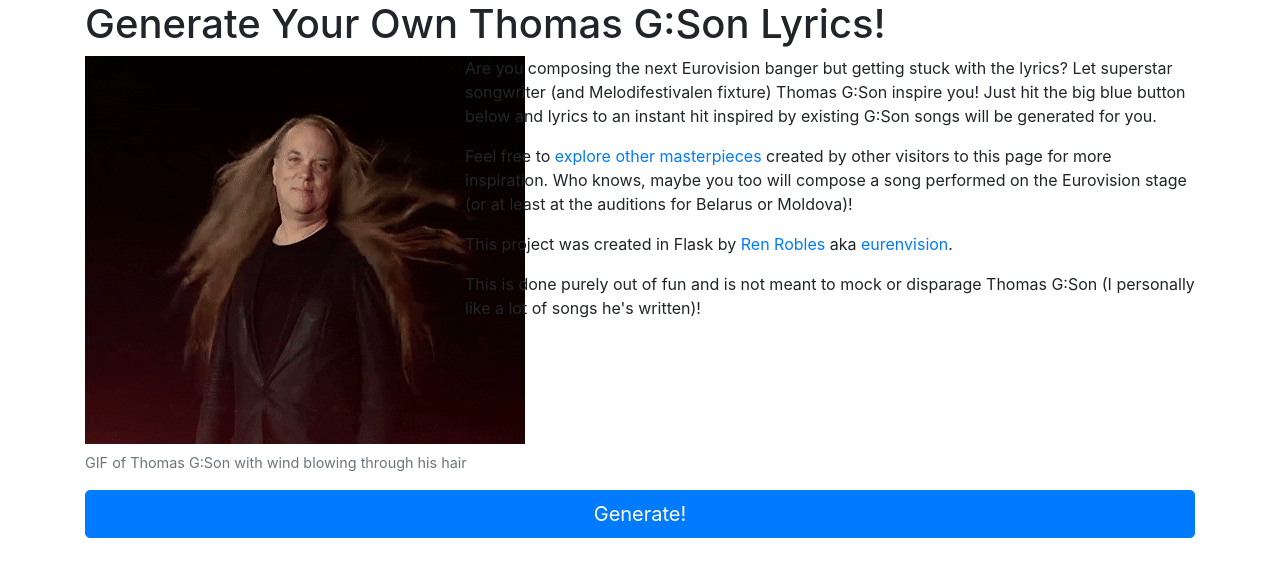
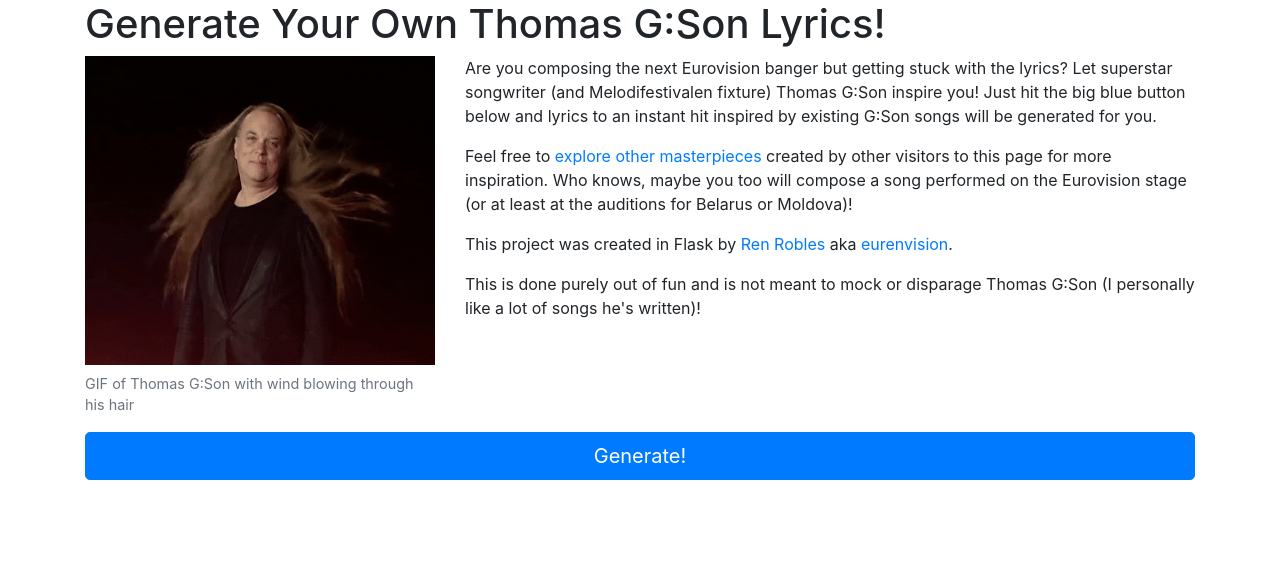
Before and after one commit to ren1982/gson-generator, a Flask app: page / in a window 1280 px wide. Shown: the part 56-633 px from the top of the page. Run offline with Flask 2, Linux system fonts and the light colour scheme; some libraries are stand-ins or nearby versions.

Commit message:
updated layout

```diff
--- a/templates/gson_generator/main.html
+++ b/templates/gson_generator/main.html
@@ -6,7 +6,7 @@
 <div class="row">
     <div class="col-4">
     <figure class="figure">
-        <img src="{{ url_for('static', filename='gson_hair.gif') }}" class="figure-img align-self-start mr-3"
+        <img src="{{ url_for('static', filename='gson_hair.gif') }}" class="figure-img img-fluid align-self-start mr-3"
              alt="GIF of Thomas G:Son with wind blowing through his hair">
         <figcaption class="figure-caption">GIF of Thomas G:Son with wind blowing through his hair</figcaption>
     </figure>
```
